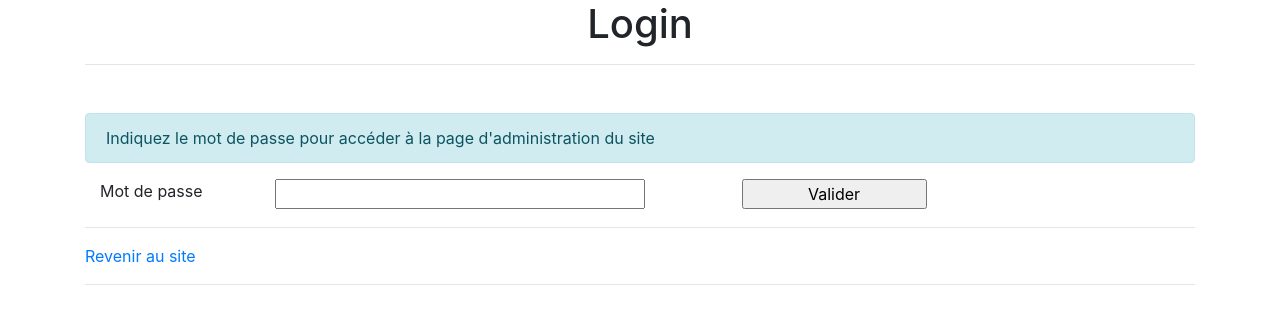
After one commit to Philpof/Portfolio, a PHP site: page /login.php in a window 1280 px wide. The commit adds this page. Shown: the top 324 px of the page. Run offline with PHP 8.4, Linux system fonts and the light colour scheme.

Commit message:
Login d'accès OK

```diff
--- a/index.php
+++ b/index.php
@@ -7,7 +7,7 @@ include "connexion.php";
 <section id="section1" class="container-fluid">
 
   <div id="admin">
-    <a href="adminSQL.php" class="d-flex justify-content-end">| Administration |</a>
+    <a href="login.php" class="d-flex justify-content-end">| Administration |</a>
   </div>
   <div class="row">
       <!-- Titre -->
@@ -97,10 +97,10 @@ include "connexion.php";
       <input type="text" name="nom" placeholder="Votre nom" class="col-sm-4 align-top mt-2" required>
       <br>
       <label for="mail" class="col-sm-2 col-lg-1 align-top pt-1">Mail</label>
-      <input type="email" name="mail" placeholder="Votre mail" class="col-sm-10 align-top pt-1" required pattern=".*@.*[.].*"></input>
+      <input type="email" name="mail" placeholder="Votre mail" class="col-sm-10 align-top" required pattern=".*@.*[.].*"></input>
       <br>
       <label for="message" class="col-sm-2 col-lg-1 align-top pt-1">Message</label>
-      <textarea name="message" rows="5" placeholder="Votre message" class="col-sm-10 align-top pt-1" required></textarea>
+      <textarea name="message" rows="5" placeholder="Votre message" class="col-sm-10 align-top" required></textarea>
       <button type="submit" class="btn btn-outline-light offset-sm-8 offset-lg-9 col-sm-2 mt-3">Envoyer</button>
     </form>
 
--- /dev/null
+++ b/login.php
@@ -0,0 +1,34 @@
+<?php
+include "header.php";
+?>
+
+<section class="container">
+
+  <h1 class="text-center">Login</h1>
+  <hr>
+
+  <?php
+
+    if (!isset($_POST['login'])) {
+      echo "<div class='alert alert-info mt-5' role='alert'>Indiquez le mot de passe pour accéder à la page d'administration du site</div>";
+    }
+
+  ?>
+  <form class="" action="adminSQL.php" method="post">
+    <label for="login" class="col-sm-12 col-lg-2 align-top">Mot de passe</label>
+    <input type="password" name="login" class="col-sm-4 align-top" required>
+
+    <input type="submit" value="Valider" class="offset-lg-1 col-sm-2">
+  </form>
+
+
+
+  <hr>
+  <a href="index.php">Revenir au site</a>
+  <hr>
+
+</section>
+
+<?php
+include "footer.php";
+?>
```
Also changed, not shown: adminSQL.php (+34 -0 lines).
